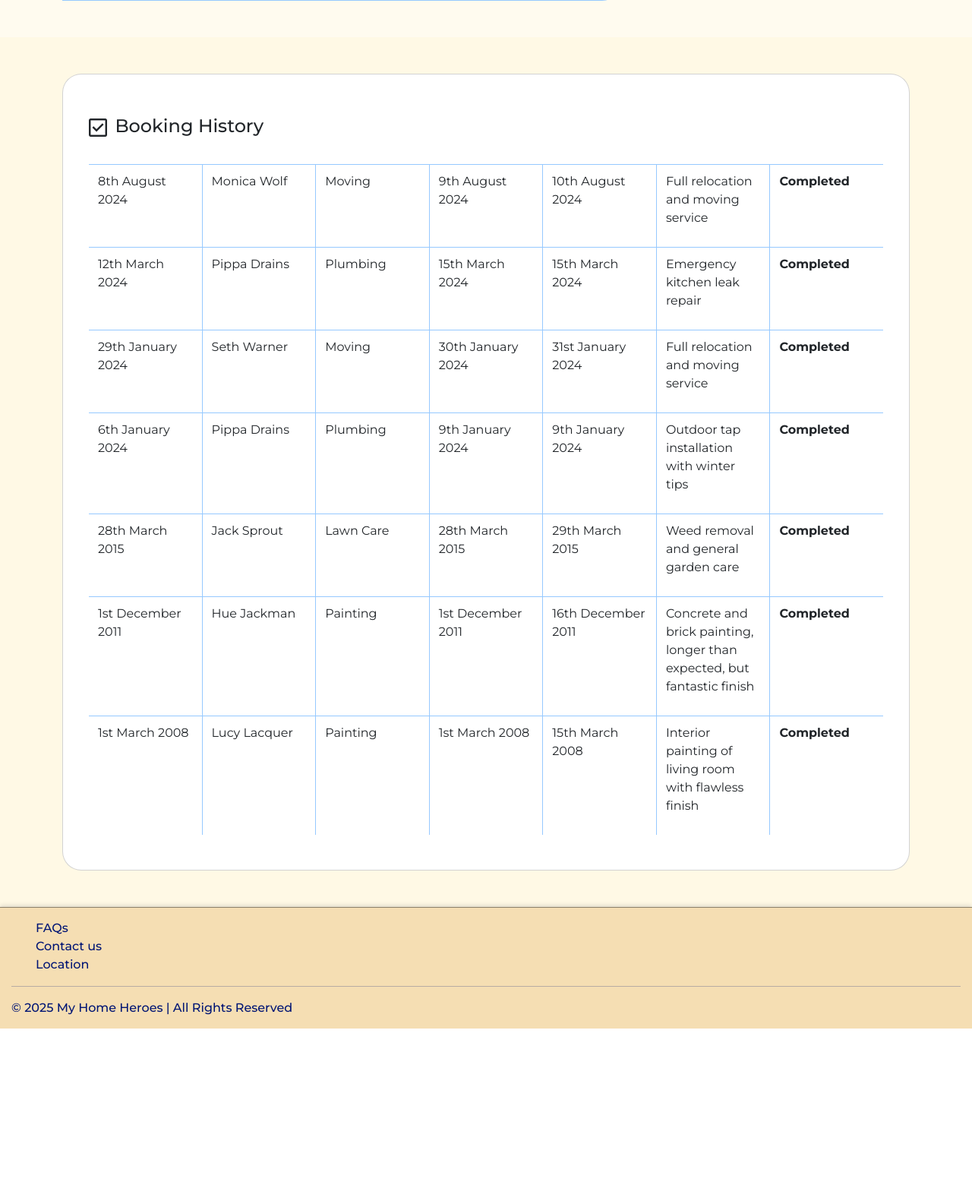
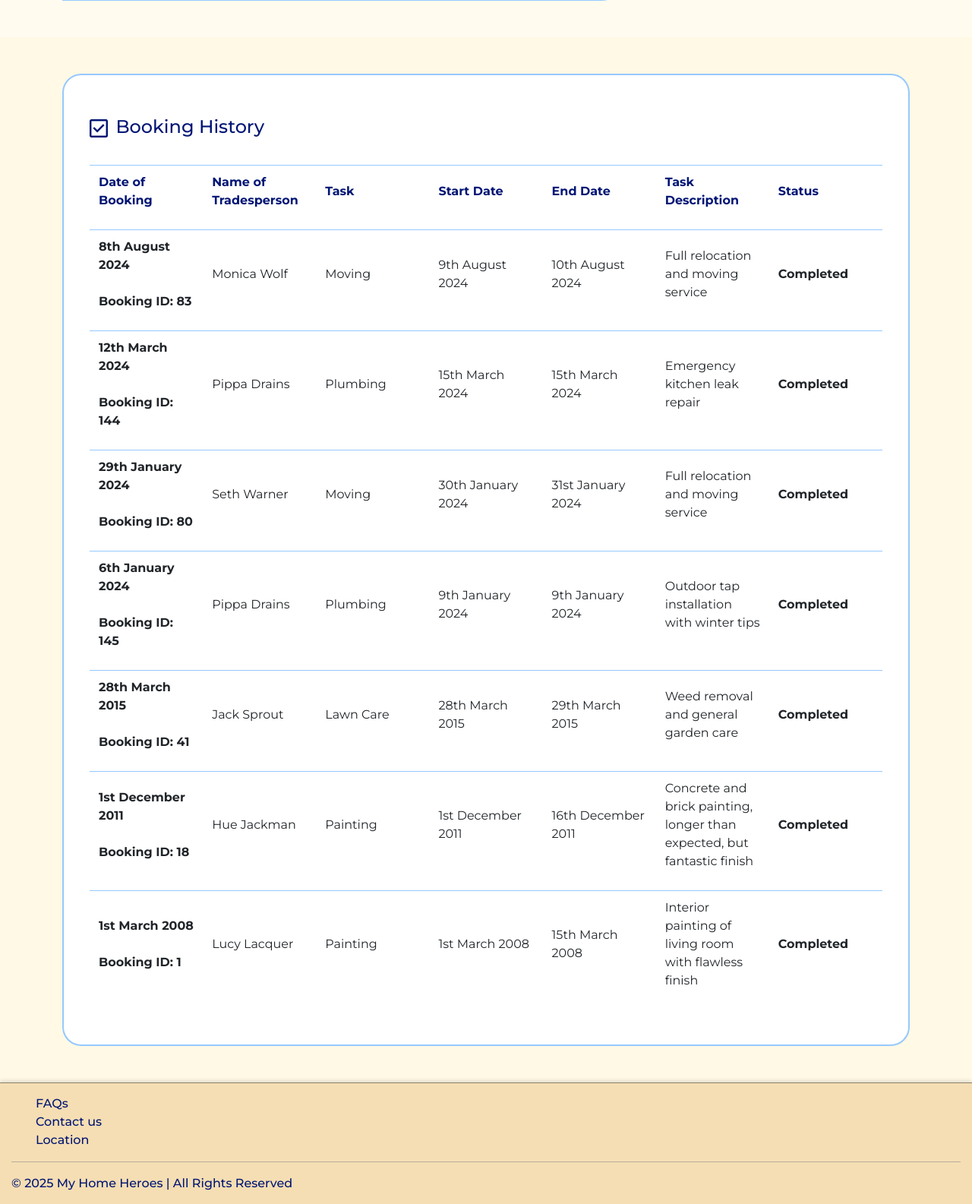
Before and after one commit to nadinelathifah/git_final_project_2025, a Flask app: page /client/dashboard in a window 1280 px wide. Shown: the part 2198-3783 px from the top of the page at 76% size. Before the commit the page ends 3552 px from the top, so only its background shows below. Run offline with Flask 3, Linux system fonts and the light colour scheme; the visitor is signed in with stand-in values (Sample User, id 1); data comes from the database, SQL or seed files in the repository; both versions use the stored data as it was after the commit.

Commit message:
EDITED: client dashboard booking history styling. CREATED: see_bookings.html page to include booking history of tradesperson.

```diff
--- a/application/routes.py
+++ b/application/routes.py
@@ -1,7 +1,7 @@
 from flask import render_template, url_for, request, redirect, session, flash
 from application.forms.registration_form import ClientRegistrationForm, WorkerRegistrationForm
 from application.data import clients, tradespeople
-from application.data_access import add_client, add_tradesperson, get_client_by_email, get_tp_by_email, book_job, get_all_tasks, get_all_towns, find_matching_tradespeople, get_reviews, get_client_by_id, get_tp_by_id, set_tp_profile, display_tp_profile, update_tradesperson_profile, update_tp_personal_info, display_client_profile, update_client_info, get_towns_with_ids, get_tasks_with_ids, get_client_bookings
+from application.data_access import add_client, add_tradesperson, get_client_by_email, get_tp_by_email, book_job, get_all_tasks, get_all_towns, find_matching_tradespeople, get_reviews, get_client_by_id, get_tp_by_id, set_tp_profile, display_tp_profile, update_tradesperson_profile, update_tp_personal_info, display_client_profile, update_client_info, get_towns_with_ids, get_tasks_with_ids, get_client_bookings, get_booking_requests
 from application import app
 import bcrypt
 
@@ -26,6 +26,7 @@ def example():
                             img1='decoration/squiggle2.png',
                             img2='decoration/squiggle.png',
                             background_image="/static/images/example.jpg")
+
 
 
 
@@ -300,6 +301,7 @@ def logout():
 
 
 
+
 # --------------- Dashboards --------------- #
 @app.route('/client/dashboard')
 def client_dashboard():
@@ -319,6 +321,7 @@ def client_dashboard():
                            head=head,
                            title=greeting,
                            subheading='Explore your dashboard',
+                           icon='real_estate_agent',
                            background_image='/static/images/interior.png')
 
 
@@ -337,7 +340,9 @@ def task_dashboard():
                            name=firstname,
                            title=greeting,
                            subheading='View your dashboard',
+                           icon='build_circle',
                            background_image='/static/images/wideshot3.jpeg')
+
 
 
 
@@ -368,6 +373,7 @@ def find_tradesperson():
                            head="find a tradesperson",
                            title="find & book your home hero!",
                            subheading="get your task done now",
+                           icon='conditions',
                            background_image='/static/images/mansion.png')
 
 
@@ -390,7 +396,7 @@ def book_service():
             return "Error: Invalid workerID or taskID", 400
 
         # Redirect to a confirmation page or back to the tradesperson's page
-        return redirect('/client_dashboard')
+        return redirect(url_for('client_dashboard'))
 
     # Handle the GET request: this is where the user will be directed after clicking "Book This Tradesperson"
     # Handle GET request to display the form and passed values
@@ -412,6 +418,7 @@ def book_service():
                            head="Book a tradesperson",
                            title='Book a tradesperson!',
                            subheading='Your home rescue, just a click away',
+                           icon='task_alt',
                            background_image='/static/images/mansion.png')
 
 
@@ -421,7 +428,9 @@ def booking_confirmation():
                            head="booking confirmed",
                            title="You have successfully booked!",
                            subheading="Please wait for confirmation from the tradesperson.",
+                           icon='task_alt',
                            background_image='/static/images/houses.jpeg')
+
 
 
 
@@ -429,7 +438,23 @@ def booking_confirmation():
 
 @app.route('/see_bookings')
 def see_bookings():
-    pass
+    if 'user' not in session:
+        return redirect(url_for('home'))
+    worker_id = session.get('worker_id')
+
+    tradesperson = get_tp_by_id(worker_id)
+    firstname = tradesperson['firstname']
+
+    bookings = get_booking_requests(worker_id)
+
+    return render_template('see_bookings.html',
+                           bookings=bookings,
+                           name=firstname,
+                           head="see bookings",
+                           title="See your bookings",
+                           subheading="description",
+                           icon='task_alt',
+                           background_image='/static/images/greetclient.jpg')
 
 
 
@@ -453,6 +478,7 @@ def client_profile():
                            profile=profile,
                            title="Your profile",
                            subheading="View or update your personal details",
+                           icon='settings',
                            background_image='/static/images/interior.png')
 
 
@@ -476,6 +502,7 @@ def update_client_profile():
                            head='update profile',
                            title="Your profile",
                            subheading="View or update your personal details",
+                           icon='settings',
                            background_image='/static/images/interior.png')
 
 
@@ -491,6 +518,7 @@ def tradesperson_profile():
                            profile=profile,
                            title='your profile',
                            subheading='choose from the following options below',
+                           icon='settings',
                            background_image='/static/images/wideshot3.jpeg')
 
 
@@ -515,6 +543,7 @@ def setup_tp_profile():
                            head='profile setup',
                            title='profile setup',
                            subheading='enable clients to see your details',
+                           icon='settings',
                            background_image='/static/images/wideshot3.jpeg')
 
 
@@ -539,6 +568,7 @@ def update_tp_profile():
                            head='profile setup',
                            title='profile setup',
                            subheading='enable clients to see your details',
+                           icon='settings',
                            background_image='/static/images/wideshot3.jpeg')
 
 
@@ -567,6 +597,7 @@ def update_tp_info():
                            head='profile setup',
                            title='profile setup',
                            subheading='enable clients to see your details',
+                           icon='settings',
                            background_image='/static/images/wideshot3.jpeg')
 
 
@@ -615,6 +646,7 @@ def home_repairs():
                            head='Home Repairs',
                            title='Home Repair Services',
                            subheading='From Leaks to Locks, We Handle It All!',
+                           icon='cottage',
                            background_image='/static/images/repairstwo.jpg')
 
 
--- a/application/static/bookings.css
+++ b/application/static/bookings.css
@@ -234,12 +234,45 @@
 }
 
 #booking-form input {
-    border: 1px solid #96c9ff;;
+    border: 1px solid #96c9ff;
     border-radius: 25px;
 }
 
 #booking-form textarea {
     height: 20vh;
-    border: 1px solid #96c9ff;;
+    border: 1px solid #96c9ff;
     border-radius: 5px;
 }
+
+
+/* -------------- See Bookings -------------- */
+
+#see-bookings {
+    min-height: 100vh;
+    width: 100vw;
+    background: rgb(255, 251, 239);
+}
+
+#see-bookings .card {
+    border: 2.5px solid #ffd066;
+    border-radius: 25px;
+    padding: 30px;
+}
+
+#see-bookings .card-title h4 {
+    color: rgb(229, 156, 0);
+}
+
+#see-bookings .col-sm {
+    display: flex;
+    align-items: center;
+    justify-content: flex-start;
+    border-top: 1px solid rgb(247, 173, 0);
+    padding-top: 10px;
+    padding-bottom: 10px;
+}
+
+
+#see-bookings .col-sm.title {
+    color: rgb(229, 156, 0);
+}
--- a/application/static/dashboard.css
+++ b/application/static/dashboard.css
@@ -55,6 +55,7 @@
 }
 
 #client-dashboard .card {
+    border: 2.5px solid #96c9ff;
     border-radius: 25px;
     padding: 30px;
     z-index: 2;
@@ -62,9 +63,19 @@
 
 #client-dashboard .col-sm {
     border-top: 1px solid #96c9ff;
-    border-right: 1px solid #96c9ff;
     padding-top: 10px;
     padding-bottom: 10px;
+    display: flex;
+    align-items: center;
+    justify-content: flex-start;
+}
+
+#client-dashboard .col-sm.title {
+    color: rgb(0, 21, 116);
+}
+
+#client-dashboard .card-title h4 {
+    color: rgb(0, 21, 116);
 }
 
 #client-dashboard .material-symbols-outlined {
--- a/application/templates/booking_confirmation.html
+++ /dev/null
@@ -1,5 +0,0 @@
-{% extends "layout.html" %}
-{% block body_content %}
-
-
-{% endblock %}
--- a/application/templates/client_dashboard.html
+++ b/application/templates/client_dashboard.html
@@ -83,10 +83,33 @@
                 <h4><span class="material-symbols-outlined">check_box</span> Booking History</h4>
             </div>
             <div class="card-body">
+                <div class="row">
+                    <div class="col-sm title">
+                        <p><strong>Date of Booking</strong></p>
+                    </div>
+                    <div class="col-sm title">
+                        <p><strong>Name of Tradesperson</strong></p>
+                    </div>
+                    <div class="col-sm title">
+                        <p><strong>Task</strong></p>
+                    </div>
+                    <div class="col-sm title">
+                        <p><strong>Start Date</strong></p>
+                    </div>
+                    <div class="col-sm title">
+                        <p><strong>End Date</strong></p>
+                    </div>
+                    <div class="col-sm title">
+                        <p><strong>Task Description</strong></p>
+                    </div>
+                    <div class="col-sm title" style="border-right: none; text-transform: capitalize;">
+                        <p><strong>Status</strong></p>
+                    </div>
+                </div>
                 {% for booking in bookings %}
                 <div class="row">
                     <div class="col-sm">
-                        <p>{{ booking.booking_date }}</p>
+                        <p><strong>{{ booking.booking_date }}<br><br>Booking ID: {{ booking.bookingID }}</strong></p>
                     </div>
                     <div class="col-sm">
                         <p>{{ booking.tp_full_name }}</p>
--- a/application/templates/layout.html
+++ b/application/templates/layout.html
@@ -53,11 +53,12 @@
                         {% if session['loggedIn'] and session['role'] == 'client' %}
                         <li class="nav-item"><a href="{{ url_for('client_dashboard' )}}" id="dashboard" class="nav-link" aria-current="page">Client Dashboard</a></li>
                         <li class="nav-item"><a href="{{ url_for('find_tradesperson') }}#find-tp" id="dashboard" class="nav-link" aria-current="page">Make Booking</a></li>
+                        <li class="nav-item"><a href="/" class="nav-link active" aria-current="page" style="color: rgb(0, 21, 116);">Home</a></li>
                         {% elif session['loggedIn'] and session['role'] == 'tradesperson' %}
                         <li class="nav-item"><a href="{{ url_for('task_dashboard') }}" id="dashboard" class="nav-link" aria-current="page">Task Dashboard</a></li>
                         <li class="nav-item"><a href="{{ url_for('see_bookings' )}}" id="dashboard" class="nav-link" aria-current="page">See Bookings</a></li>
+                        <li class="nav-item"><a href="/" class="nav-link active" aria-current="page" style="color: rgb(0, 21, 116);">Home</a></li>
                         {% else %}
-                        <li class="nav-item"><a href="/" class="nav-link active" aria-current="page" style="color: rgb(0, 21, 116);">Home</a></li>
                         <li class="nav-item dropdown">
                             <a class="nav-link" role="button" data-bs-toggle="dropdown" aria-expanded="false"><i class='bx bxs-chevron-down-circle'></i>About</a>
                             <ul class="drop-down">
```
Also changed, not shown: application/data_access.py (+14 -1 lines), application/templates/see_bookings.html (+73 -0 lines), views_and_stored_procs.sql (+27 -9 lines), application/static/images/greetclient.jpg (added), application/static/images/greetclient2.jpg (added), application/static/images/greetclient3.jpg (added), application/static/images/greetclient4.jpg (added).
